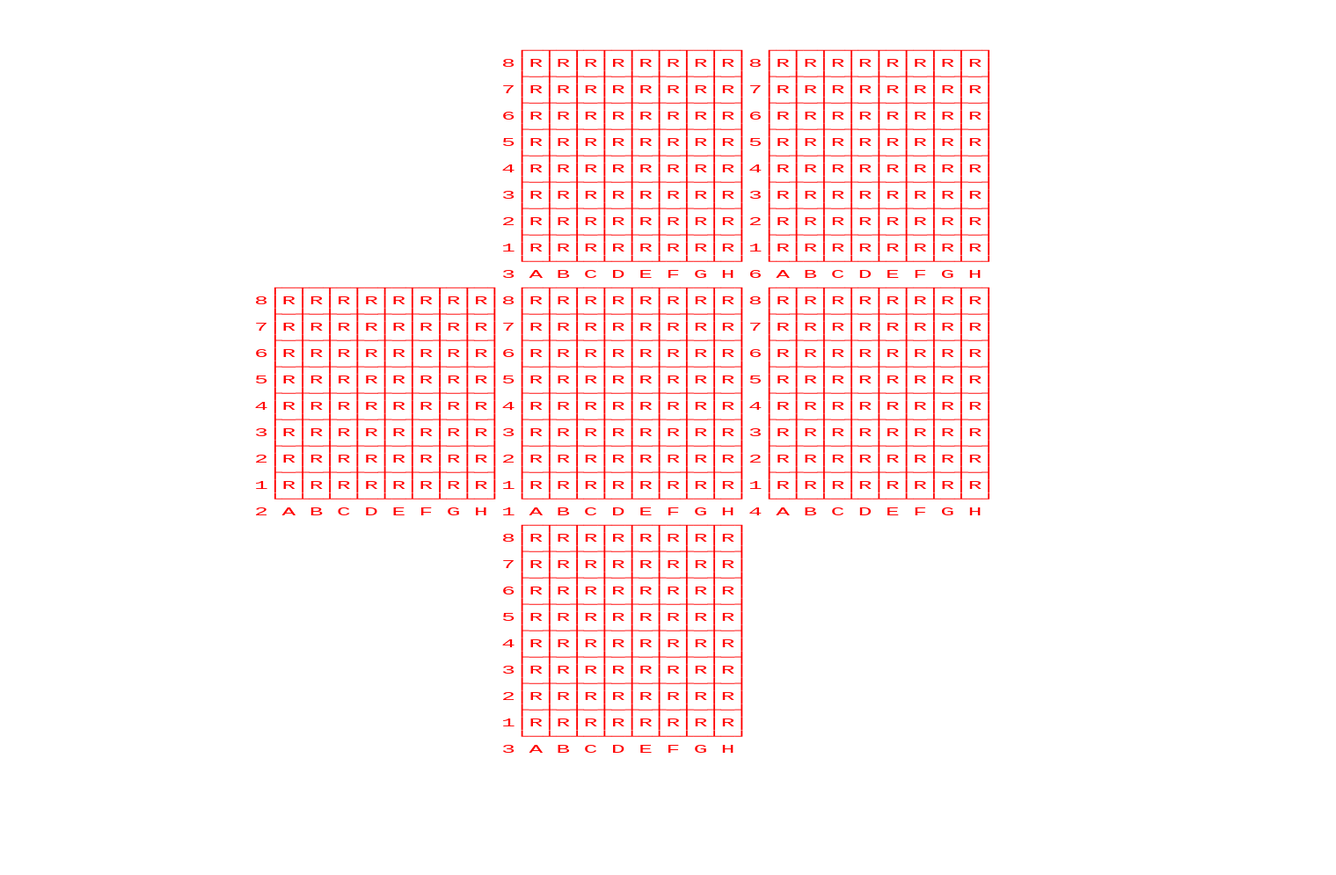
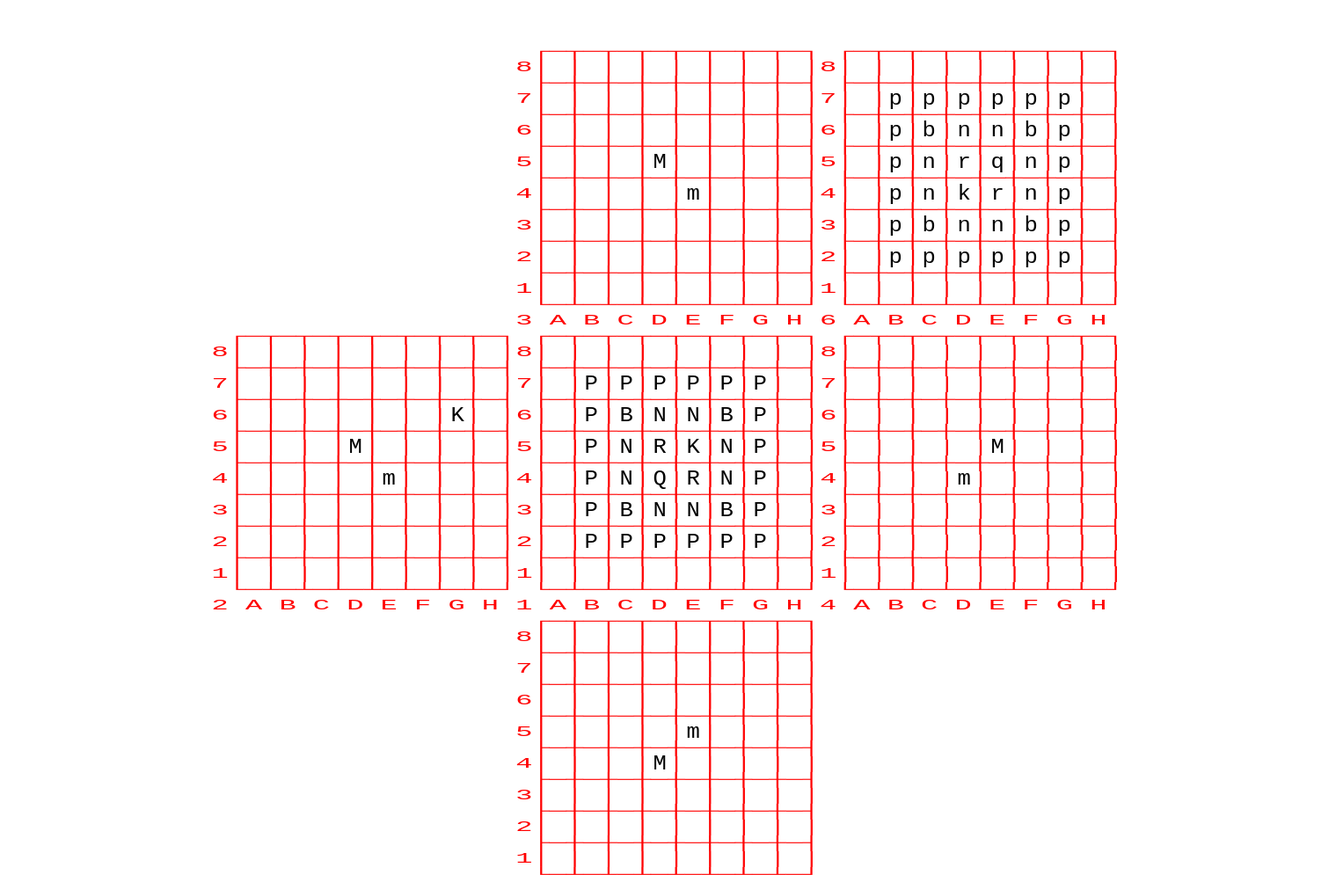
Before and after one commit to py660/3DChess, a plain HTML site: page logic.html in a window 1280 px wide. Shown: the top 995 px of the page at 88% size, 1519 px wide, since content can reach past the window. Before the commit the page ends 910 px from the top, so only its background shows below. Drawn offline with Linux system fonts and the light colour scheme.

Commit message:
Add starting position

```diff
--- a/logic.html
+++ b/logic.html
@@ -33,9 +33,12 @@
       height: 100%;
       margin: 0;
       padding: 0;
+      /*font-size: 1en;*/
+      background-color: white;
+      color: black;
     }
     #output {
-      font-family: monospace;
+      font-family: monospace, monospace;
       -webkit-transform:scale(2.0, 1.0);
       -moz-transform:scale(2.0, 1.0);
       -ms-transform:scale(2.0, 1.0);
@@ -43,7 +46,22 @@
       transform:scale(2.0,1.0);
       display: inline-block;
       margin: 50px 500px;
+      padding: 0;
       color: red;
+    }
+    .unstretch {
+      display: inline-block;
+      -webkit-transform:scale(0.8, 1.5);
+      -moz-transform:scale(0.8, 1.5);
+      -ms-transform:scale(0.8, 1.5);
+      -o-transform:scale(0.8, 1.5);
+      transform:scale(0.8, 1.5);
+      color: black;
+      /*width: 0.5en;
+      font-size: 0.8en;*/
+      line-height: 1em;
+      margin: 0;
+      padding: 0;
     }
     /*@font-face {
       font-family: SquareFont;
--- a/logic.js
+++ b/logic.js
@@ -1,10 +1,126 @@
 try{
-// ♙♔♕♗♘♖
-// ♟♚♛♝♞♖
+// WHITE: ♙♔♕♗♘♖ ▞ &#x1F680;🚀
+// BLACK: ♟♚♛♝♞♜ █
 // ⒶⒷⒸⒹⒺⒻ
 // 🄰🄱🄲🄳🄴🄵
-let board = Array(6).fill(Array(8).fill(Array(8).fill("R")));
+// https://www.thingiverse.com/thing:5091952
+let board, board1;
+if (true){
+    board1 = Array(6).fill(Array(8).fill(Array(8).fill("▞")));
+    board = [
+        [//1
+            ["-", "-", "-", "-", "-", "-", "-", "-"],
+            ["-", "P", "P", "P", "P", "P", "P", "-"],
+            ["-", "P", "B", "N", "N", "B", "P", "-"],
+            ["-", "P", "N", "R", "K", "N", "P", "-"],
+            ["-", "P", "N", "Q", "R", "N", "P", "-"],
+            ["-", "P", "B", "N", "N", "B", "P", "-"],
+            ["-", "P", "P", "P", "P", "P", "P", "-"],
+            ["-", "-", "-", "-", "-", "-", "-", "-"]
+        ],
+        [//2
+            ["-", "-", "-", "-", "-", "-", "-", "-"],
+            ["-", "-", "-", "-", "-", "-", "-", "-"],
+            ["-", "-", "-", "-", "-", "-", "K", "-"],
+            ["-", "-", "-", "M", "-", "-", "-", "-"],
+            ["-", "-", "-", "-", "m", "-", "-", "-"],
+            ["-", "-", "-", "-", "-", "-", "-", "-"],
+            ["-", "-", "-", "-", "-", "-", "-", "-"],
+            ["-", "-", "-", "-", "-", "-", "-", "-"]
+        ],
+        [//3
+            ["-", "-", "-", "-", "-", "-", "-", "-"],
+            ["-", "-", "-", "-", "-", "-", "-", "-"],
+            ["-", "-", "-", "-", "-", "-", "-", "-"],
+            ["-", "-", "-", "M", "-", "-", "-", "-"],
+            ["-", "-", "-", "-", "m", "-", "-", "-"],
+            ["-", "-", "-", "-", "-", "-", "-", "-"],
+            ["-", "-", "-", "-", "-", "-", "-", "-"],
+            ["-", "-", "-", "-", "-", "-", "-", "-"]
+        ],
+        [//4
+            ["-", "-", "-", "-", "-", "-", "-", "-"],
+            ["-", "-", "-", "-", "-", "-", "-", "-"],
+            ["-", "-", "-", "-", "-", "-", "-", "-"],
+            ["-", "-", "-", "-", "M", "-", "-", "-"],
+            ["-", "-", "-", "m", "-", "-", "-", "-"],
+            ["-", "-", "-", "-", "-", "-", "-", "-"],
+            ["-", "-", "-", "-", "-", "-", "-", "-"],
+            ["-", "-", "-", "-", "-", "-", "-", "-"]
+        ],
+        [//5
+            ["-", "-", "-", "-", "-", "-", "-", "-"],
+            ["-", "-", "-", "-", "-", "-", "-", "-"],
+            ["-", "-", "-", "-", "-", "-", "-", "-"],
+            ["-", "-", "-", "-", "m", "-", "-", "-"],
+            ["-", "-", "-", "M", "-", "-", "-", "-"],
+            ["-", "-", "-", "-", "-", "-", "-", "-"],
+            ["-", "-", "-", "-", "-", "-", "-", "-"],
+            ["-", "-", "-", "-", "-", "-", "-", "-"]
+        ],
+        [//6
+            ["-", "-", "-", "-", "-", "-", "-", "-"],
+            ["-", "p", "p", "p", "p", "p", "p", "-"],
+            ["-", "p", "b", "n", "n", "b", "p", "-"],
+            ["-", "p", "n", "r", "q", "n", "p", "-"],
+            ["-", "p", "n", "k", "r", "n", "p", "-"],
+            ["-", "p", "b", "n", "n", "b", "p", "-"],
+            ["-", "p", "p", "p", "p", "p", "p", "-"],
+            ["-", "-", "-", "-", "-", "-", "-", "-"]
+        ],
+    ];
+}
 //console.log(board);
+function getmoves(loc, board){
+    let piece = board[loc[2]][loc[1]][loc[0]];
+    switch (piece) {
+    case 'Oranges':
+        console.log('Oranges are $0.59 a pound.');
+        break;
+    case 'Mangoes':
+    case 'Papayas':
+        console.log('Mangoes and papayas are $2.79 a pound.');
+        // Expected output: "Mangoes and papayas are $2.79 a pound."
+        break;
+    default:
+        console.log(`Empty piece selected`);
+    }
+
+}
+
+function chessify(pieces){
+    let chars = {
+        "-": " ",
+
+        "P": "♙",
+        "K": "♔",
+        "Q": "♕",
+        "B": "♗",
+        "N": "♘",
+        "R": "♖",
+        "M": "M",
+
+        "p": "♟",
+        "k": "♚",
+        "q": "♛",
+        "b": "♝",
+        "n": "♞",
+        "r": "♜",
+        "m": "m"
+    }
+
+    let out = [];
+    for (let piece of pieces){
+        if (/(Mac|iPhone|iPod|iPad)/i.test(navigator.platform) && piece in chars){
+            out.push("<span class='unstretch'>" + chars[piece] + "</span>");
+        }
+        else{
+            out.push("<span class='unstretch'>" + ((piece=="-") ? " ":piece) + "</span>");
+        }
+    }
+    return out;
+}
+
 function display(board){
     let out = "";
     for (let i=0;i<17;i++){
@@ -21,7 +137,7 @@ function display(board){
             out += " ├" + "─┼".repeat(7) + "─┤";
         }
         else if (i!=16){
-            out += (8.5 - i/2).toString() + "│" + board[2][Math.floor(i/2)].join("│") + "│"
+            out += (8.5 - i/2).toString() + "│" + chessify(board[2][Math.floor(i/2)]).join("│") + "│"
         }
         else{}
 
@@ -36,7 +152,7 @@ function display(board){
             out += " ├" + "─┼".repeat(7) + "─┤";
         }
         else if (i!=16){
-            out += (8.5 - i/2).toString() + "│" + board[5][Math.floor(i/2)].join("│") + "│"
+            out += (8.5 - i/2).toString() + "│" + chessify(board[5][Math.floor(i/2)]).join("│") + "│"
         }
         else{}
 
@@ -57,7 +173,7 @@ function display(board){
             out += " ├" + "─┼".repeat(7) + "─┤";
         }
         else if (i!=16){
-            out += (8.5 - i/2).toString() + "│" + board[1][Math.floor(i/2)].join("│") + "│"
+            out += (8.5 - i/2).toString() + "│" + chessify(board[1][Math.floor(i/2)]).join("│") + "│"
         }
         else{}
 
@@ -72,7 +188,7 @@ function display(board){
             out += " ├" + "─┼".repeat(7) + "─┤";
         }
         else if (i!=16){
-            out += (8.5 - i/2).toString() + "│" + board[0][Math.floor(i/2)].join("│") + "│"
+            out += (8.5 - i/2).toString() + "│" + chessify(board[0][Math.floor(i/2)]).join("│") + "│"
         }
         else{}
 
@@ -87,7 +203,7 @@ function display(board){
             out += " ├" + "─┼".repeat(7) + "─┤";
         }
         else if (i!=16){
-            out += (8.5 - i/2).toString() + "│" + board[3][Math.floor(i/2)].join("│") + "│"
+            out += (8.5 - i/2).toString() + "│" + chessify(board[3][Math.floor(i/2)]).join("│") + "│"
         }
         else{}
 
@@ -109,7 +225,7 @@ function display(board){
             out += " ├" + "─┼".repeat(7) + "─┤";
         }
         else if (i!=16){
-            out += (8.5 - i/2).toString() + "│" + board[4][Math.floor(i/2)].join("│") + "│"
+            out += (8.5 - i/2).toString() + "│" + chessify(board[4][Math.floor(i/2)]).join("│") + "│"
         }
         else{}
 
```
